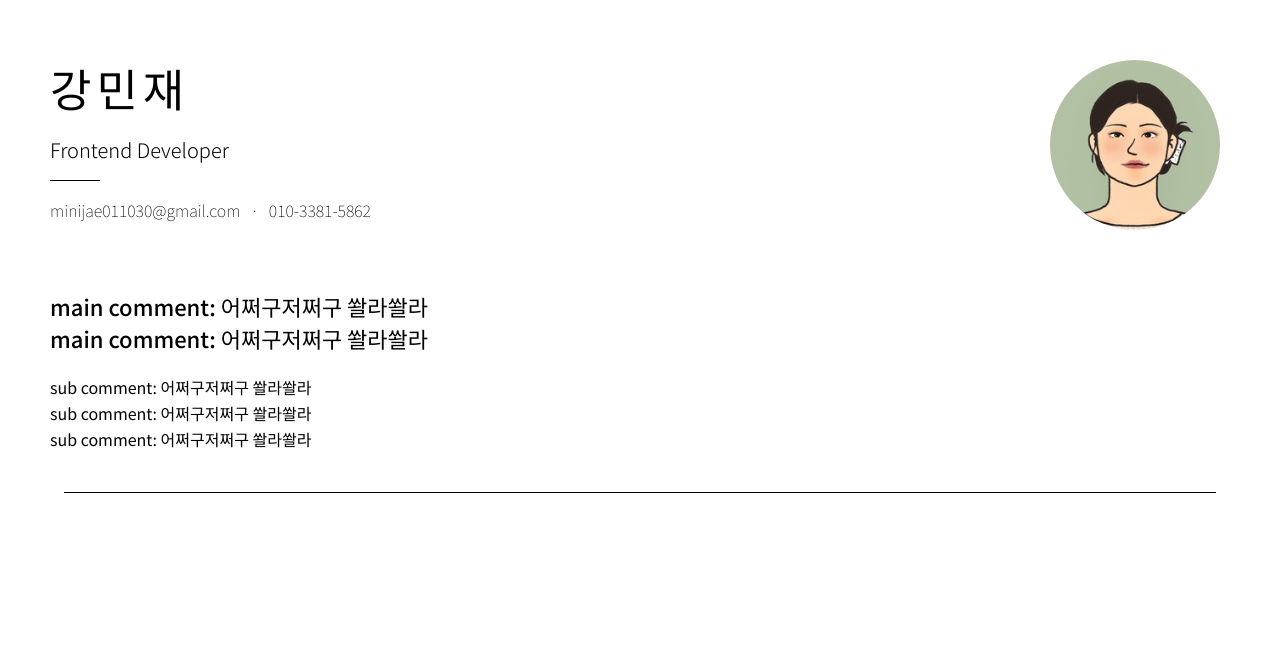
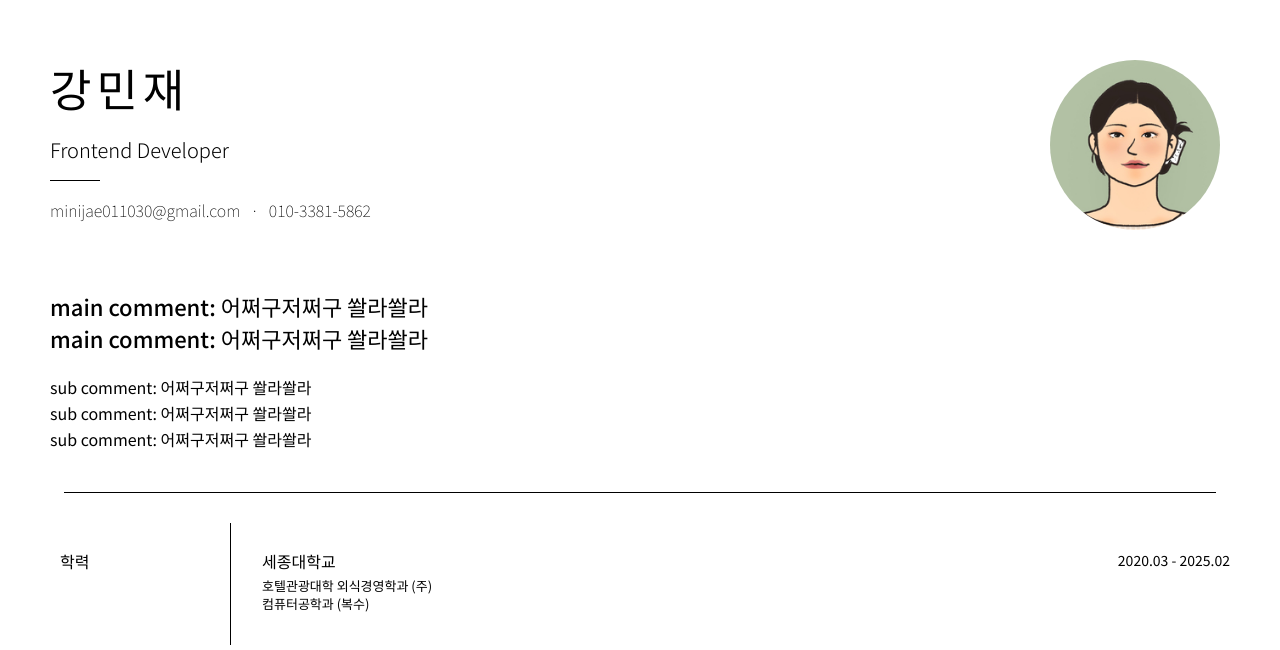
Before and after one commit to minijae011030/Resume, a React (Create React App) app: page / in a window 1280 px wide. Shown: the top 650 px of the page. Built offline with nearby package versions, Linux system fonts and the light colour scheme.

Commit message:
education section

```diff
--- a/src/Home/Home.jsx
+++ b/src/Home/Home.jsx
@@ -1,6 +1,7 @@
+import Profile from "./component/Profile";
+import Introduce from "./component/Introduce";
+import Education from "./component/Education";
 import HorizonLine from "./component/HorizonLIne";
-import Introduce from "./component/Introduce";
-import Profile from "./component/Profile";
 
 function Home() {
   return (
@@ -8,6 +9,8 @@ function Home() {
       <Profile />
       <Introduce />
       <HorizonLine />
+      <Education />
+      <HorizonLine />
     </div>
   );
 }
--- /dev/null
+++ b/src/Home/component/Education.jsx
@@ -0,0 +1,28 @@
+import styles from "../styles/home.module.css";
+
+function Education() {
+  return (
+    <div className={styles.section}>
+      <div className={styles.title}>
+        <p>학력</p>
+      </div>
+      <div className={styles.vr} />
+      <div className={styles.contents}>
+        <div className={styles.education}>
+          <div className={styles.university}>
+            <p className={styles.name}>세종대학교</p>
+            <p className={styles.duration}>2020.03 - 2025.02</p>
+          </div>
+          <p className={styles.major}>
+            호텔관광대학 외식경영학과 {"("}주{")"}
+          </p>
+          <p className={styles.major}>
+            컴퓨터공학과 {"("}복수{")"}
+          </p>
+        </div>
+      </div>
+    </div>
+  );
+}
+
+export default Education;
--- a/src/Home/styles/home.module.css
+++ b/src/Home/styles/home.module.css
@@ -111,3 +111,49 @@
     line-height: 26px;
   }
 }
+
+/* section */
+.section {
+  width: 100%;
+  display: flex;
+  justify-content: center;
+  padding: 30px 0;
+}
+
+.title {
+  width: 170px;
+  margin: 0 0 0 50px;
+  padding: 30px 0 30px 10px;
+  font-weight: 500;
+}
+
+.vr {
+  width: 1px;
+  border-left: 1px solid black;
+}
+
+.contents {
+  flex: 1;
+  margin: 0 50px 0 0;
+  padding: 30px 0 30px 30px;
+}
+
+/* education */
+.university {
+  display: flex;
+  justify-content: space-between;
+  margin: 0 0 10px 0;
+
+  .name {
+    font-weight: 500;
+  }
+
+  .duration {
+    font-size: 14px;
+  }
+}
+
+.major {
+  font-size: 13px;
+  margin: 5px 0;
+}
```
